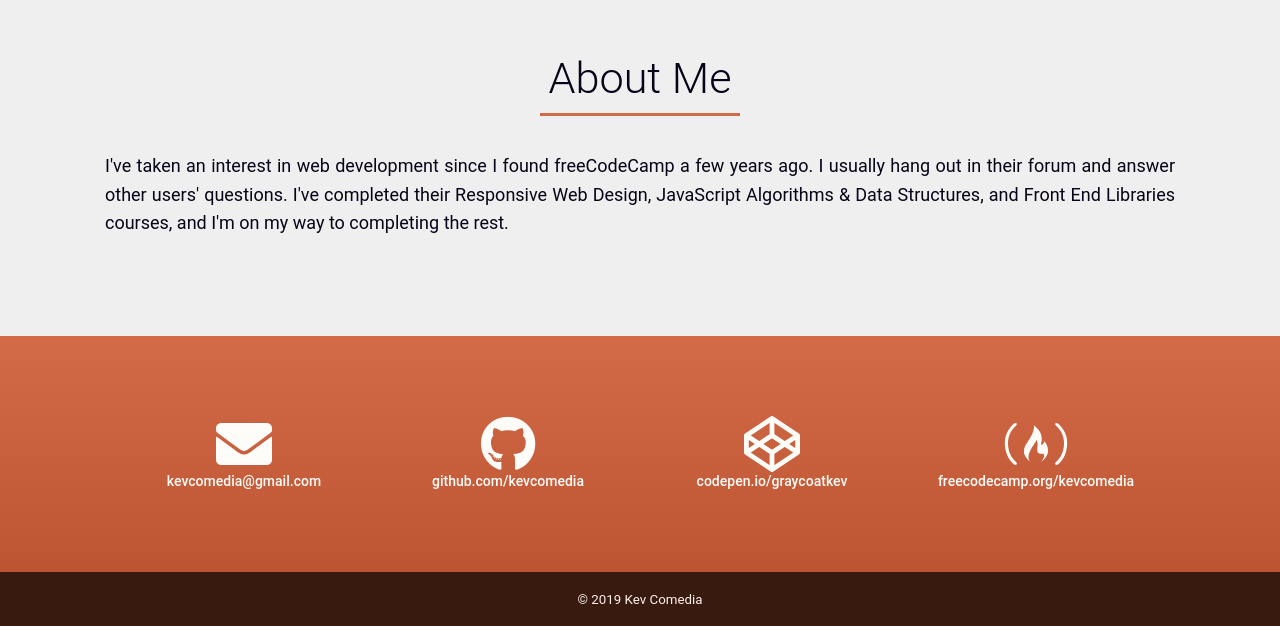
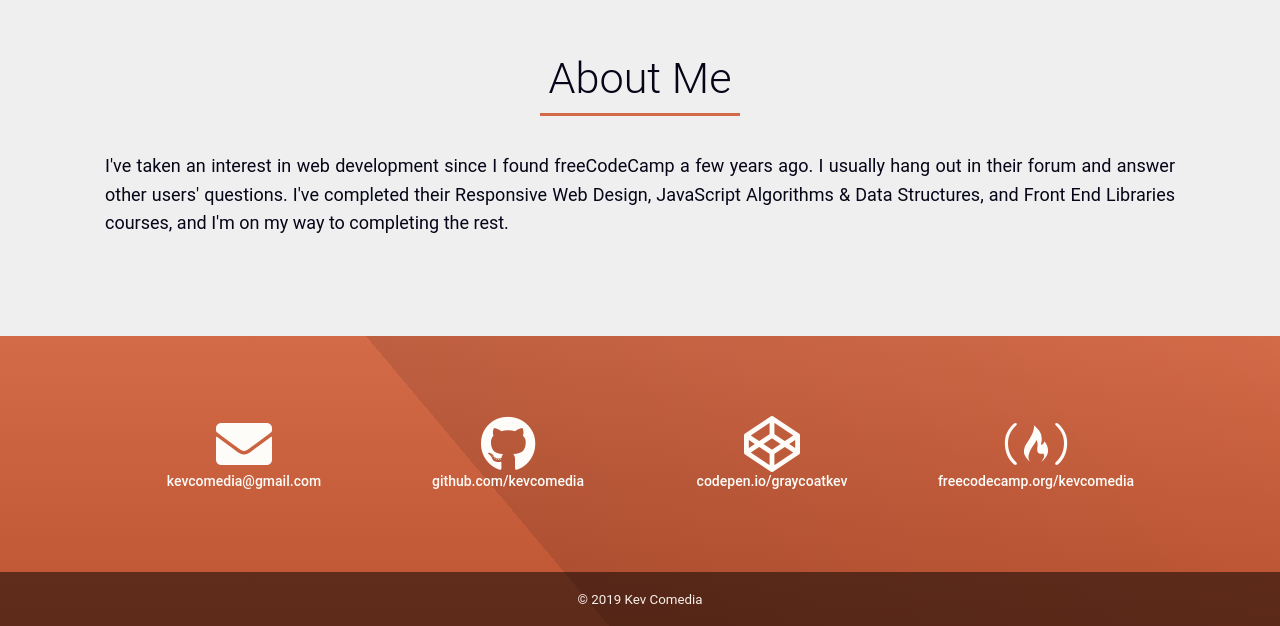
Before and after one commit to kevcomedia/kevcomedia.github.io, a plain HTML site: page index.html in a window 1280 px wide. Shown: the part 2487-3113 px from the top of the page. Drawn offline with Linux system fonts and the light colour scheme; a web font is replaced by a local one.

Commit message:
Use fancy background for contact and footer
I mean the same* gradient effect as that of the masthead, except the
background is both on the contact section and footer.

* Almost the same effect. The darker part of the gradient actually
  transitions to transparent. I might use the same to the masthead.

```diff
--- a/index.html
+++ b/index.html
@@ -188,6 +188,7 @@
         </div>
       </section>
 
+      <div class="fancy-background">
         <section class="section contact" id="contact">
           <div class="section__inner">
             <h2 class="section__title sr-only">Contact</h2>
@@ -223,6 +224,7 @@
         <footer class="page-footer">
           <p><small>&copy; 2019 Kev Comedia</small></p>
         </footer>
+      </div>
     </main>
   </body>
 </html>
--- a/styles.css
+++ b/styles.css
@@ -239,11 +239,25 @@ a:hover {
 }
 
 
+/** Fancy Background */
+
+.fancy-background {
+  background: #cf5c36;
+  background:
+    linear-gradient(
+      50deg,
+      transparent 40%,
+      rgba(0, 0, 0, 0.1)
+      calc(35% + 1px),
+      transparent
+    ),
+    linear-gradient(#d36a48, #bd5432);
+}
+
+
 /** Contact */
 
 .contact {
-  background: #cf5c36;
-  background: linear-gradient(#d36a48, #bd5432);
   color: #fefcf8;
   font-size: 1.4rem;
 }
@@ -301,7 +315,7 @@ a:hover {
  */
 
 .page-footer {
-  background: #391a0f;
+  background: rgba(0, 0, 0, 0.5);
   color: #faf0ec;
   display: flex; /* 1 */
   justify-content: center;
```
Lines whose indentation alone changed are shown as unchanged.
